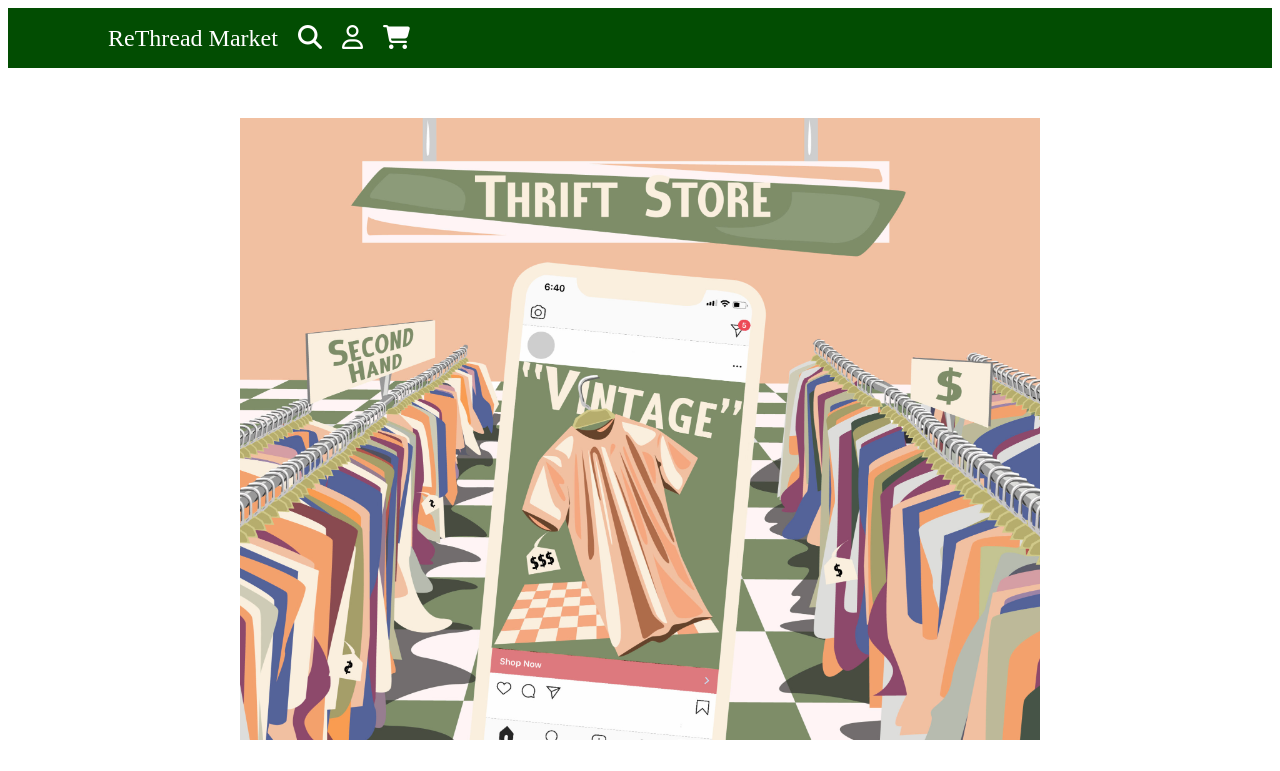
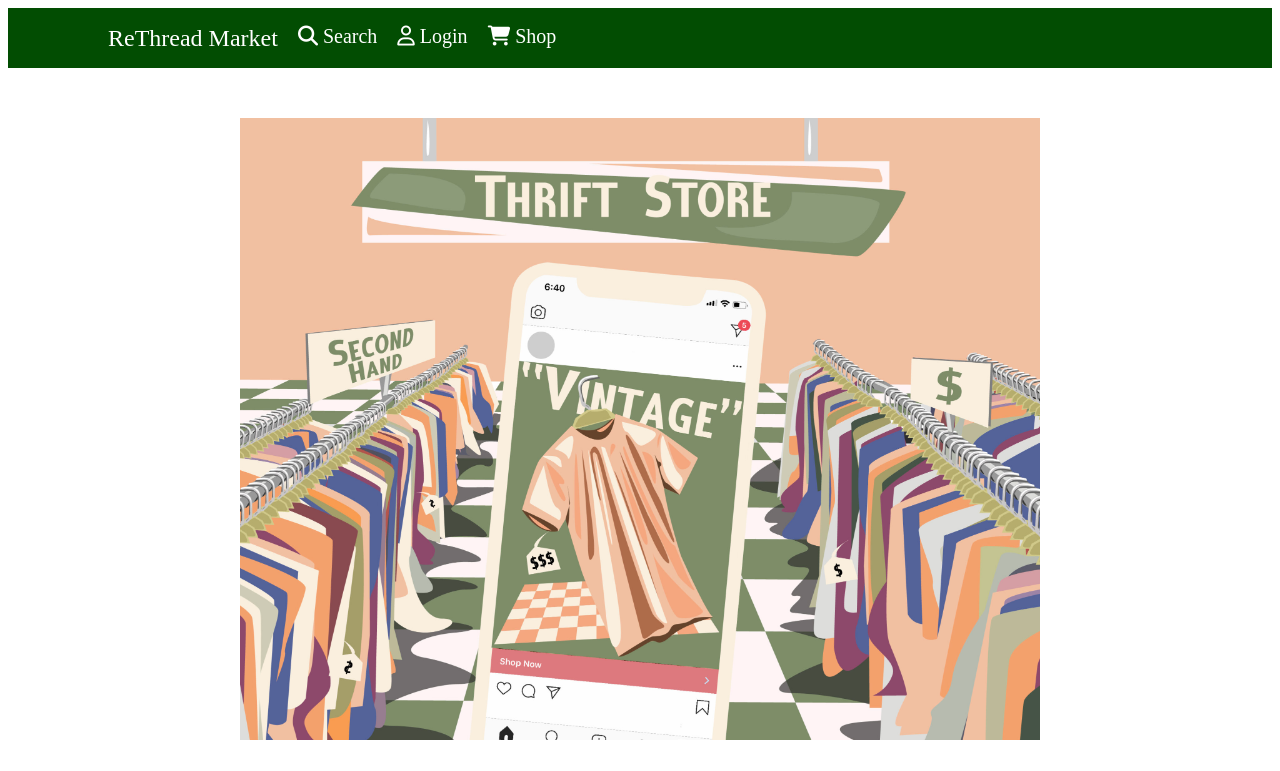
Before and after one commit to MariaLopezG/GroupProject2, a plain HTML site: page index.html in a window 1280 px wide. Shown: the top 771 px of the page. Drawn offline with Linux system fonts and the light colour scheme.

Commit message:
about-us edited

```diff
--- a/index.html
+++ b/index.html
@@ -12,10 +12,10 @@
 <body>
     <div class="navbar">
         <ul class="navbar-links">
-            <li class="right-side"><a href="index.html" id="title">ReThread Market</a></li>
-            <li class="right-side"><a href="pages/search.html"><i class="fa-solid fa-magnifying-glass"></i></a></li>
-            <li class="right-side"><a href="pages/user.html"><i class="fa-regular fa-user"></i></a></li>
-            <li class="right-side"><a href="pages/cart.html"><i class="fa-solid fa-cart-shopping"></i></a></li>
+            <li><a href="index.html" id="title">ReThread Market</a></li>
+            <li class="right-side"><a href="pages/search.html"><i class="fa-solid fa-magnifying-glass"></i> Search</a></li>
+            <li class="right-side"><a href="pages/user.html"><i class="fa-regular fa-user"></i> Login</a></li>
+            <li class="right-side"><a href="pages/cart.html"><i class="fa-solid fa-cart-shopping"></i> Shop</a></li>
         </ul>
     </div>
 
--- a/styles/style.css
+++ b/styles/style.css
@@ -12,6 +12,7 @@
 #title {
     color: white;
     font-size: 24px;
+    float: left;
     margin-left: 100px;
 }
 
@@ -26,6 +27,10 @@
     margin-left: auto;
 }
 
+/* .navbar a.righ-side {
+    float: right;
+} */
+
 .navbar-links li {
     margin-right: 20px;
 }
@@ -33,7 +38,8 @@
 .navbar-links li a {
     color: white;
     text-decoration: none;
-    font-size: 24px;
+    font-size: 20px;
+    float: right;
 }
 
 .navbar-links li a:hover {
```
Also changed, not shown: pages/user.html (+11 -0 lines).
